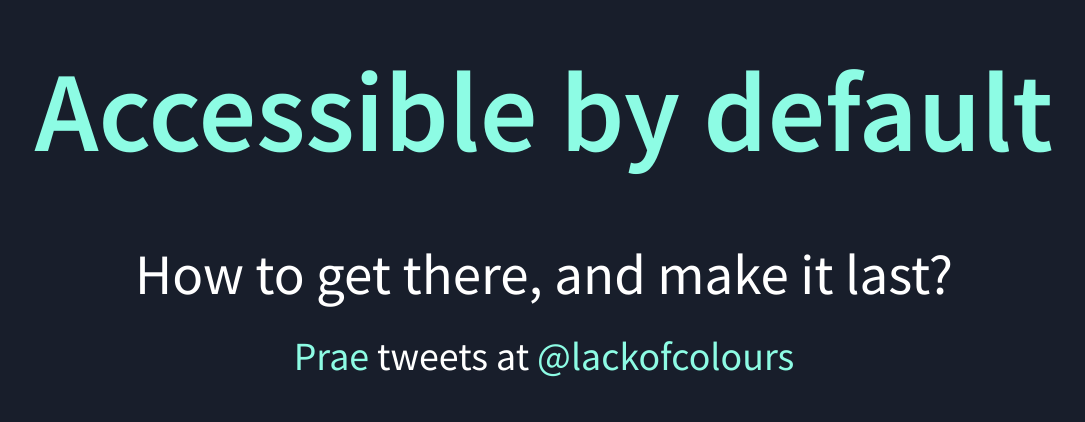
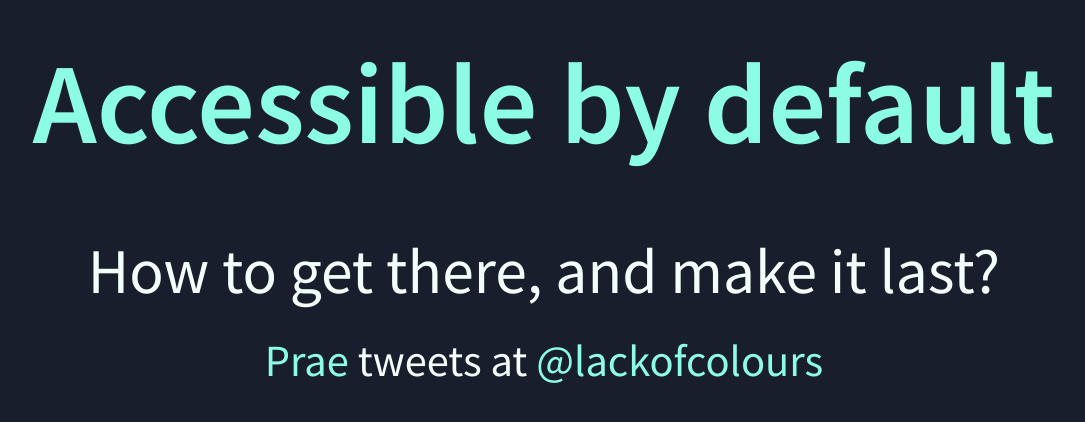
Before and after one commit to lackofcolours/talk_accessible-by-default, a website: page index.html in a window 1280 px wide. Shown: the part 164-586 px from the top of the page, without its empty margins (96-1181 px from the left). Drawn offline with Linux system fonts and the light colour scheme.

Commit message:
Update code wrapper styles

```diff
--- a/css/theme/source/lackofcolours.scss
+++ b/css/theme/source/lackofcolours.scss
@@ -12,16 +12,16 @@
 
 
 // Include theme-specific fonts
-@import url('https://fonts.googleapis.com/css2?family=Open+Sans:wght@400;600&family=Source+Sans+Pro:ital,wght@0,400;0,600;1,400&display=swap');
+@import url('https://fonts.googleapis.com/css2?family=Source+Sans+Pro:ital,wght@0,400;0,600;0,700;1,400&display=swap');
 
 
 // Override theme settings (see ../template/settings.scss)
 $backgroundColor: #181E2B;
 
-$mainColor: #fff;
-$headingColor: #fff;
+$mainColor: #F1FEFB;
+$headingColor: #8DFCE4;
 
-$mainFontSize: 52px;
+$mainFontSize: 58px;
 $mainFont: 'Source Sans Pro', Helvetica, sans-serif;
 $headingFont: 'Source Sans Pro', Helvetica, sans-serif;
 $headingTextShadow: none;
@@ -32,9 +32,9 @@
 $linkColorHover: lighten( $linkColor, 15% );
 $selectionBackgroundColor: lighten( $linkColor, 25% );
 
-$heading1Size: 2em;
+$heading1Size: 1.8em;
 $heading2Size: 2em;
-$heading3Size: 1.6em;
+$heading3Size: 1.4em;
 $heading4Size: 1.2em;
 
 section.has-light-background {
@@ -54,16 +54,16 @@
 		margin-bottom: .5em;
 	}
 
-	h1 {
-		color: $linkColor;
-	}
-
-	bold {
-		font-weight: 600;
-		color: $linkColor;
+	bold, strong {
+		font-weight: 700;
+		-webkit-font-smoothing: antialiased;
 	}
 
 	small {
 		font-size: .7em;
 	}
+
+	.code-wrapper {
+		width: 100%
+	}
 }
```
Also changed, not shown: dist/theme/lackofcolours.css.
